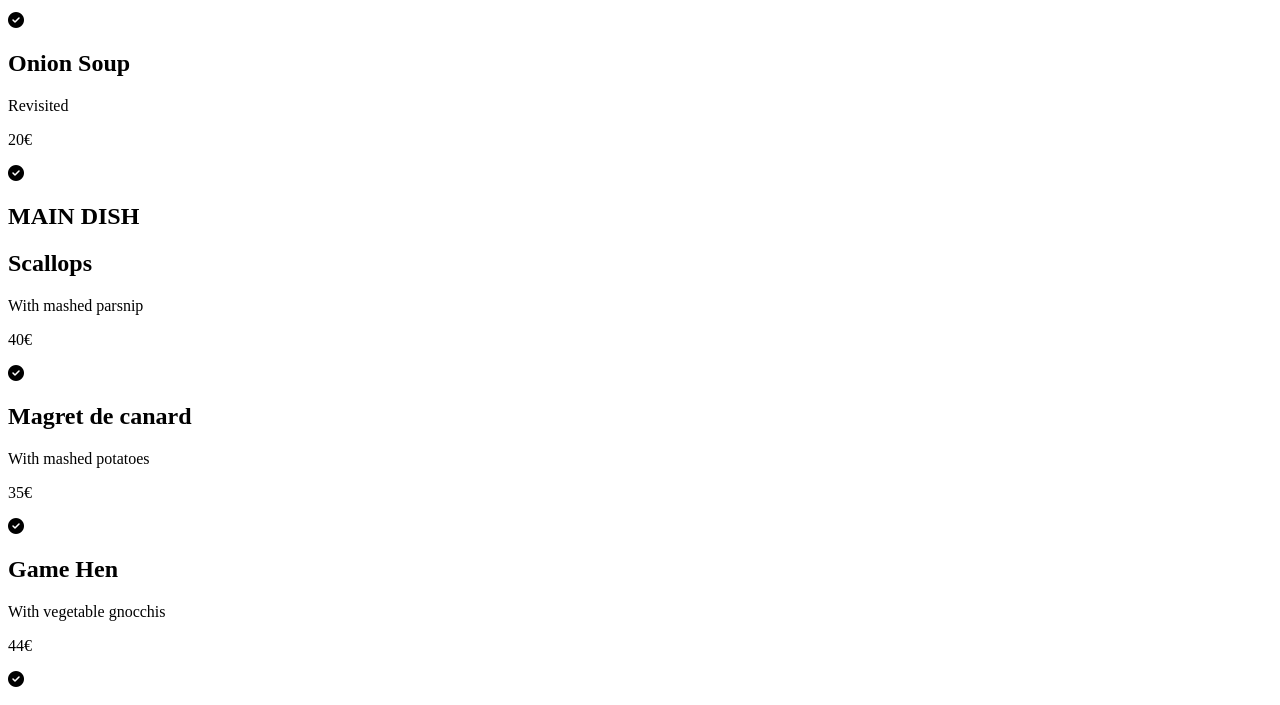
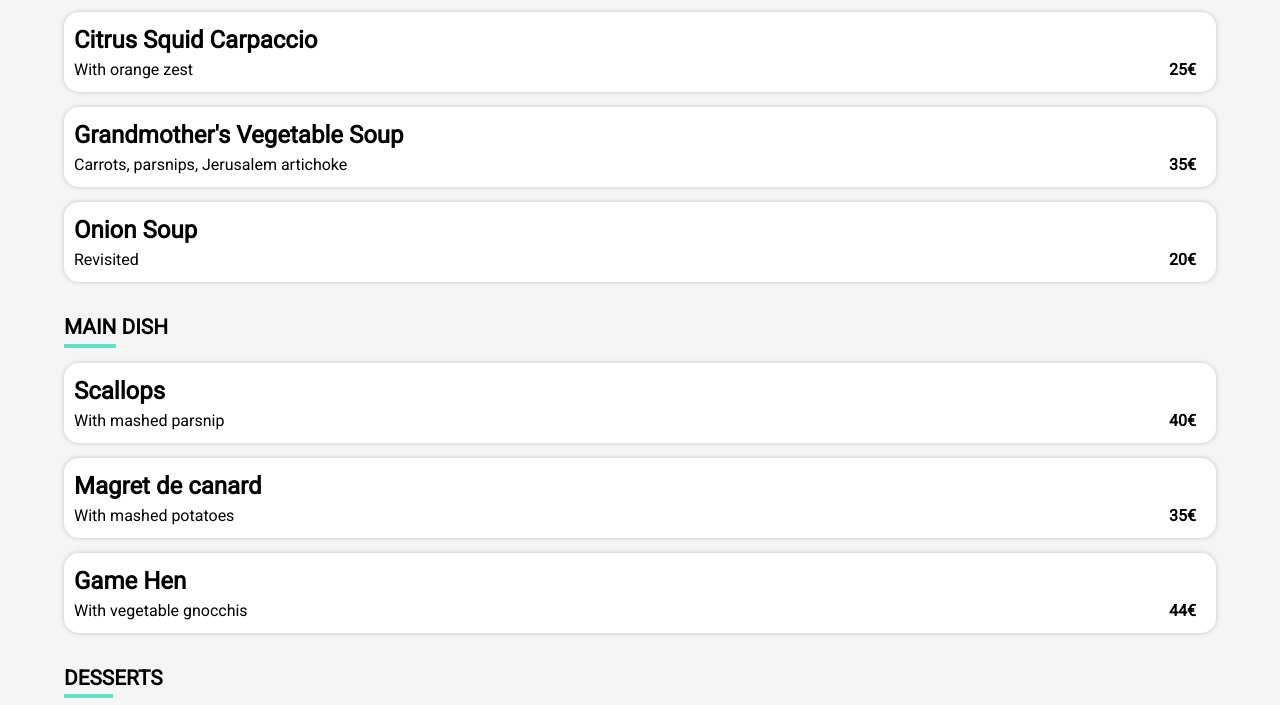
Before and after one commit to Saphan24/Sa-PhanCHHUM_3_16092020, a website: page Bastille.html in a window 1280 px wide. Shown: the part 505-1210 px from the top of the page. Drawn offline with Linux system fonts and the light colour scheme; a web font is replaced by a local one.

Commit message:
faute de frappes

```diff
--- a/Bastille.html
+++ b/Bastille.html
@@ -3,7 +3,7 @@
 <head>
     <meta charset="UTF-8">
     <meta name="viewport" content="width=device-width, initial-scale=1.0">
-    <link rel="stylesheet" type="text/css" href="./css//prefixed/style.css">
+    <link rel="stylesheet" type="text/css" href="./css/prefixed/style.css">
     <script src="https://kit.fontawesome.com/3944a4844d.js"></script>
     <title>Bastille</title>
 </head>
--- a/LeGourmand.html
+++ b/LeGourmand.html
@@ -3,7 +3,7 @@
 <head>
     <meta charset="UTF-8">
     <meta name="viewport" content="width=device-width, initial-scale=1.0">
-    <link rel="stylesheet" type="text/css" href="./css//prefixed/style.css">
+    <link rel="stylesheet" type="text/css" href="./css/prefixed/style.css">
     <script src="https://kit.fontawesome.com/3944a4844d.js"></script>
     <title>Le Gourmand</title>
 </head>
```
Also changed, not shown: TheFullPalette.html (+1 -1 lines).
